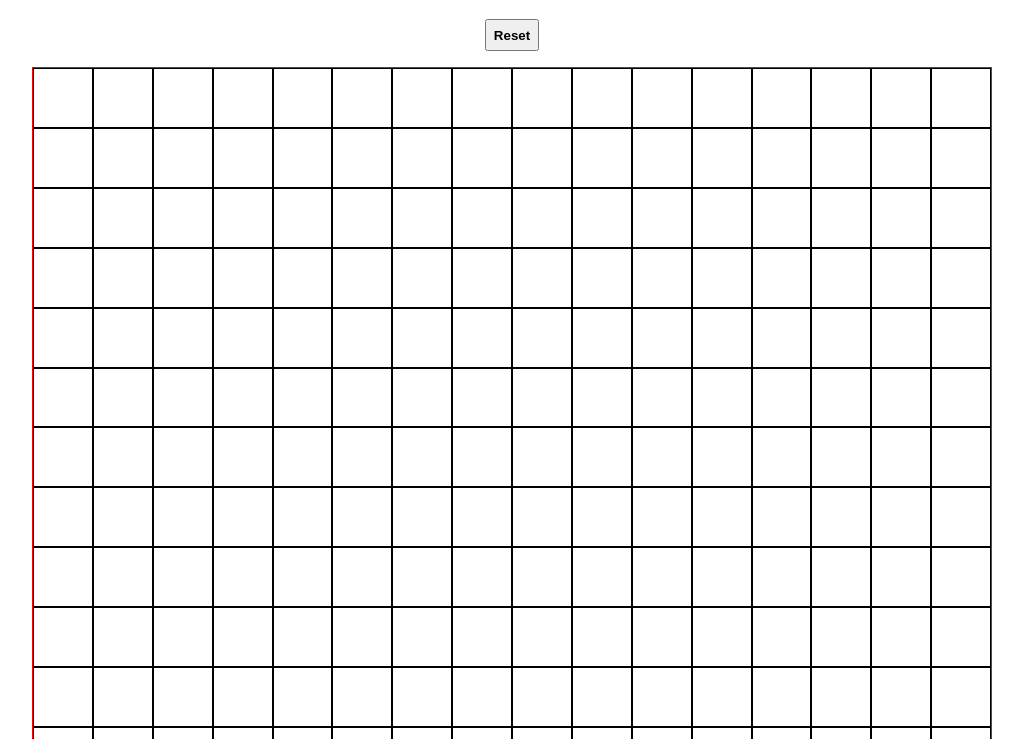
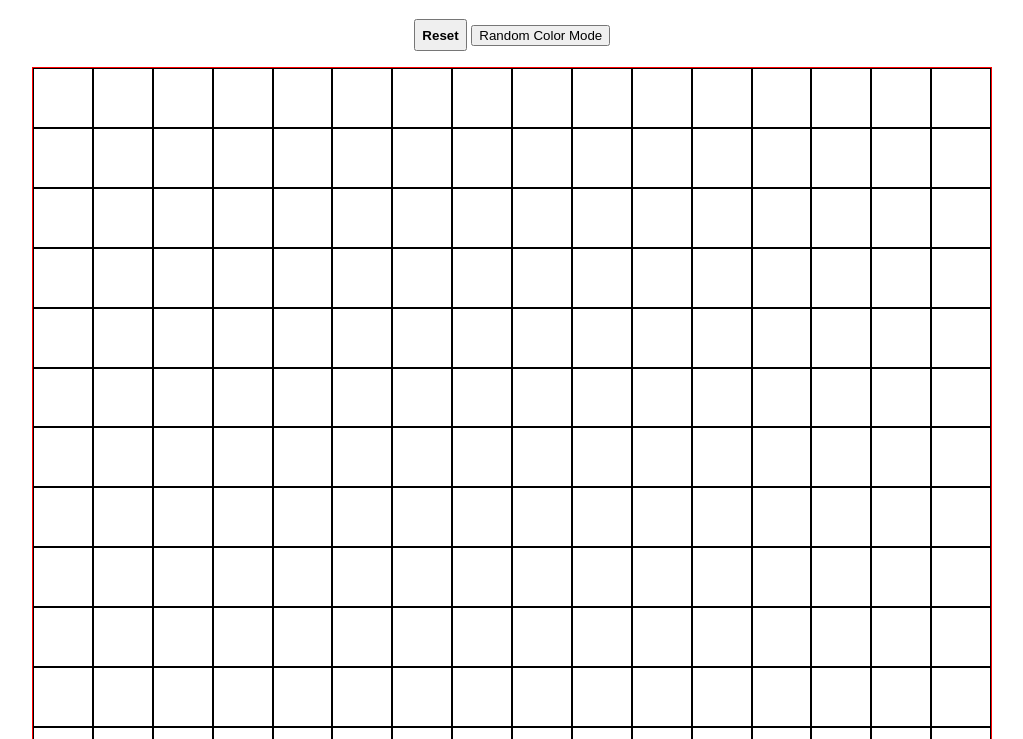
Before and after one commit to JoshDevHub/Etch-a-Sketch, a website: page index.html in a window 1280 px wide. Shown: the part 61-800 px from the top of the page, without its empty margins (128-1151 px from the left). Drawn offline with Linux system fonts and the light colour scheme.

Commit message:
Add random color button

```diff
--- a/index.html
+++ b/index.html
@@ -11,6 +11,7 @@
 <body>
   <h1>Etch-a-Sketch</h1>
   <button class="reset-button">Reset</button>
+  <button class="random-mode">Random Color Mode</button>
   <div class="grid-container">
 
   </div>
```
